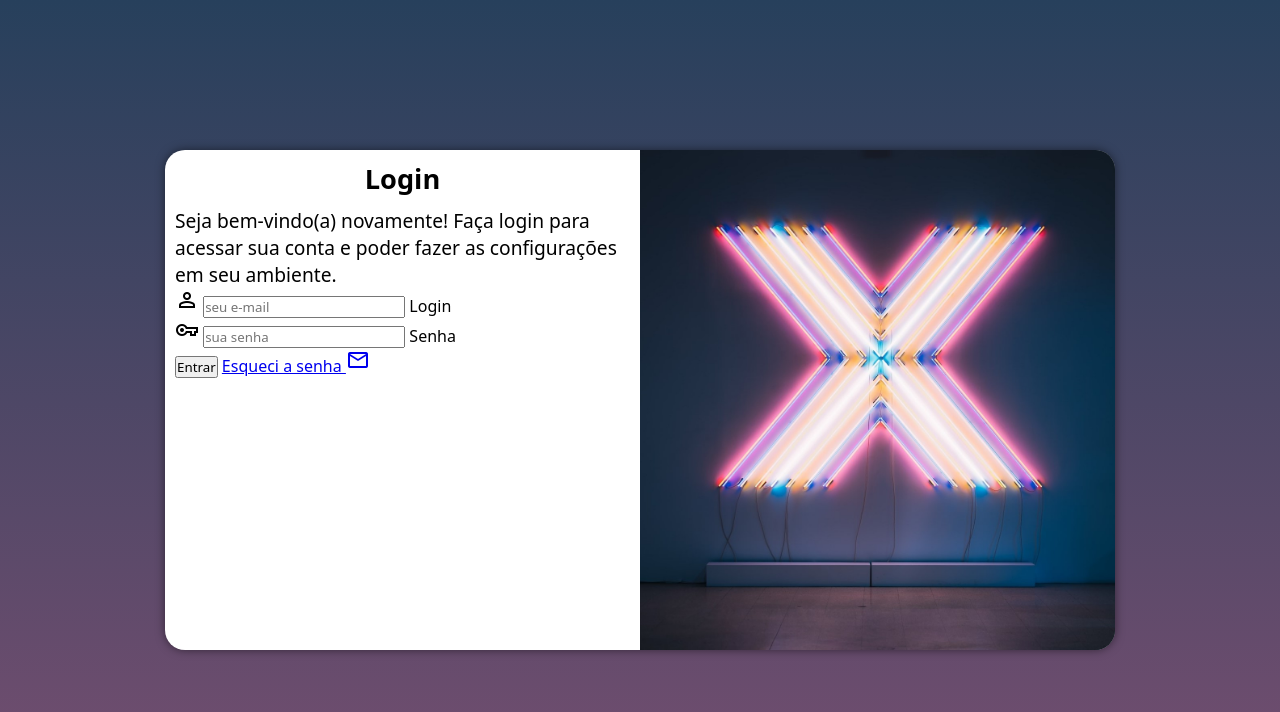
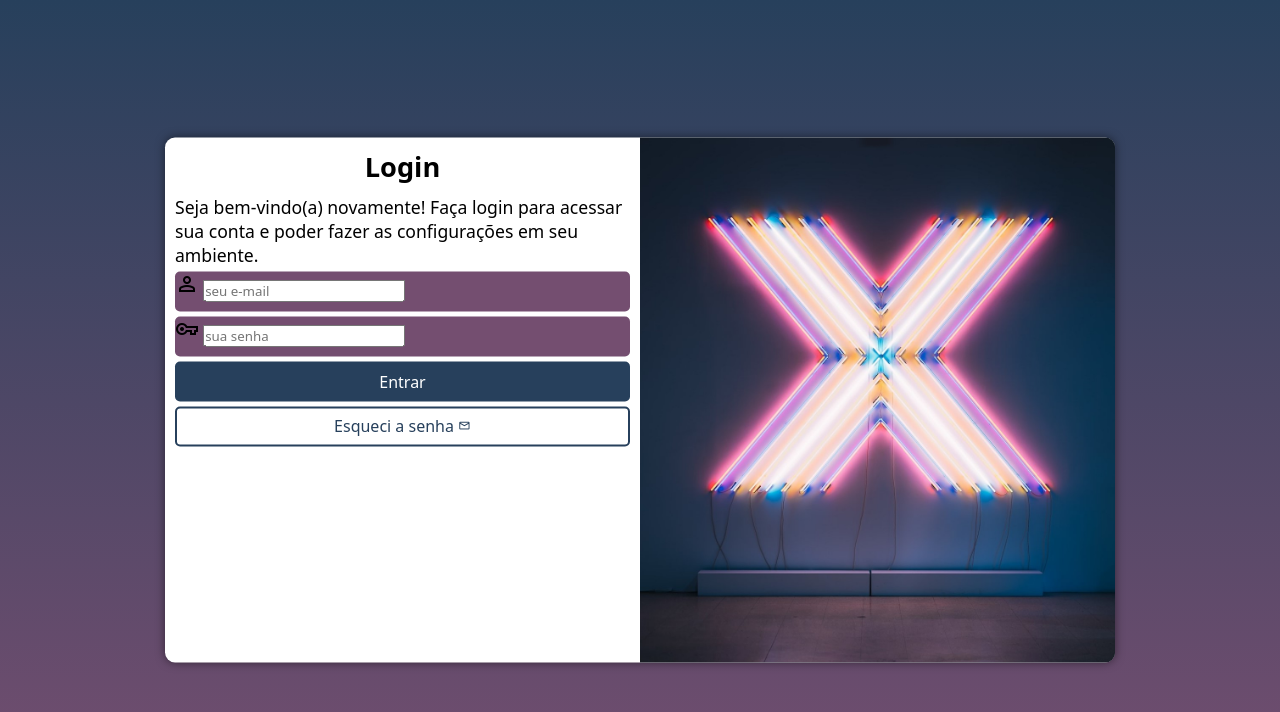
Before and after one commit to FelipeBaccho/projeto-login, a plain HTML site: page index.html in a window 1280 px wide. Drawn offline with nearby package versions, Linux system fonts and the light colour scheme.

Commit message:
Estilo dos formularios iniciado

```diff
--- a/estilos/media-query.css
+++ b/estilos/media-query.css
@@ -46,6 +46,6 @@
     }
 
     div#formulario > p {
-        font-size: 1.2em;
+        font-size: 1.1em;
     }
 }
--- a/estilos/style.css
+++ b/estilos/style.css
@@ -33,8 +33,8 @@ section#login {
     overflow: hidden; /* tudo que estiver fora da borda sera escondido */
     background-color: white;
     width: 260px;
-    height: 500px;
-    border-radius: 20px;
+    height: 525px;
+    border-radius: 10px;
     box-shadow: 0px 0px 10px rgba(0, 0, 0, 0.500);
 
     transition: width .3s, height .3s;
@@ -60,5 +60,56 @@ div#formulario > h1 {
 }
 
 div#formulario > p {
-    font-size: .8em;
+    font-size: .9em;
 }
+
+form > div.campo {
+    background-color: #744e70;
+    height: 40px;
+    border-radius: 5px;
+    margin: 5px 0px;
+}
+
+div.campo > label {
+    display: none;
+}
+
+form > input[type=submit] { /* caminho para configurar botoes de inputs */
+    display: block;
+    font-size: 1em;
+    width: 100%;
+    height: 40px;
+    background-color: #27405c;
+    color: white;
+    border: none;
+    border-radius: 5px;
+}
+
+form > input[type=submit]:hover {
+    background-color: #19283a;
+    cursor: pointer;
+}
+
+form > a.botao {
+    display: block;
+    text-align: center;
+    font-size: 1em;
+    width: 100%;
+    height: 40px;
+    margin-top: 5px;
+    padding-top: 6px;
+    background-color: white;
+    border: 2px solid #27405c;
+    color: #27405c;
+    border-radius: 5px;
+    text-decoration: none;
+}
+
+form > a.botao:hover {
+    background-color: #436ea0;
+    color: white;
+}
+
+form > a.botao > i {
+    font-size: 0.8em;
+}
--- a/index.html
+++ b/index.html
@@ -28,7 +28,7 @@
                         <label for="idsenha">Senha</label>
                     </div>
                     <input type="submit" value="Entrar">
-                    <a href="esqueci.html">Esqueci a senha <i class="material-symbols-outlined">mail</i></a>
+                    <a href="esqueci.html" class="botao">Esqueci a senha <i class="material-symbols-outlined">mail</i></a>
                 </form>
             </div>
         </section>
```
